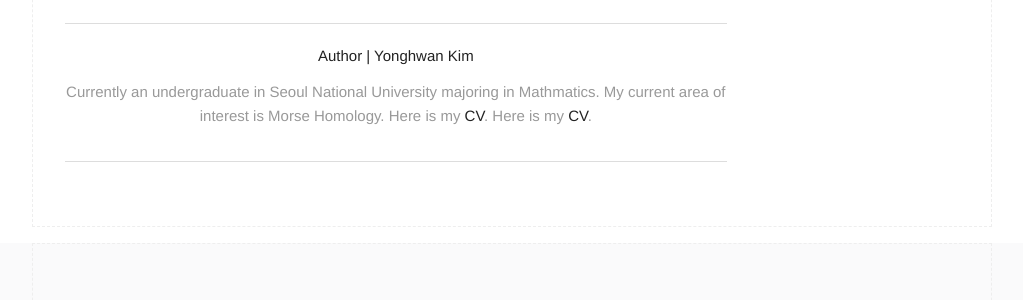
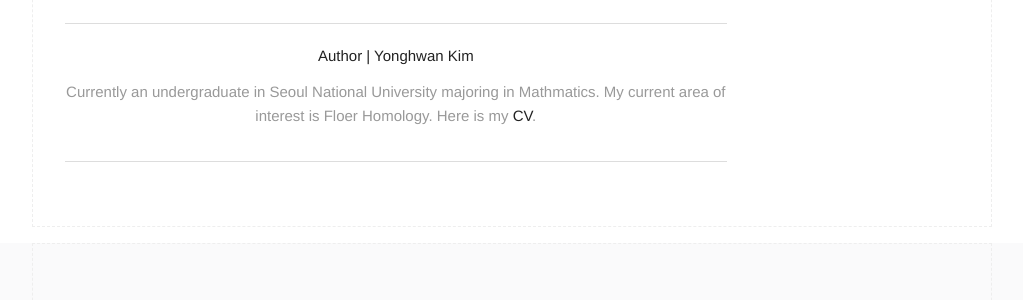
Before and after one commit to kimyh4306/kimyh4306.github.com, a Jekyll site: the page built from archive.html, in a window 1280 px wide. Shown: the part 505-805 px from the top of the page, without its empty margins (128-1151 px from the left). Built offline with Jekyll 4.4.1, drawn with Linux system fonts in a browser that asks for light colours.

Commit message:
Update author.html

```diff
--- a/_includes/author.html
+++ b/_includes/author.html
@@ -2,8 +2,7 @@
   <div class="authorinfo box">
     <p align="center">Author | Yonghwan Kim</p>
     <p class="bio" align="center">
-      Currently an undergraduate in Seoul National University majoring in Mathmatics. My current area of interest is Morse Homology.
-      Here is my <a href="https://drive.google.com/file/d/1y26j8WeKi6H-81nRjQSJzZvrtk9mSFC8/view?usp=sharing">CV</a>.
+      Currently an undergraduate in Seoul National University majoring in Mathmatics. My current area of interest is Floer Homology.
       Here is my <a href="/docs/1.yong.pdf">CV</a>.
     </p>
   </div>
```
